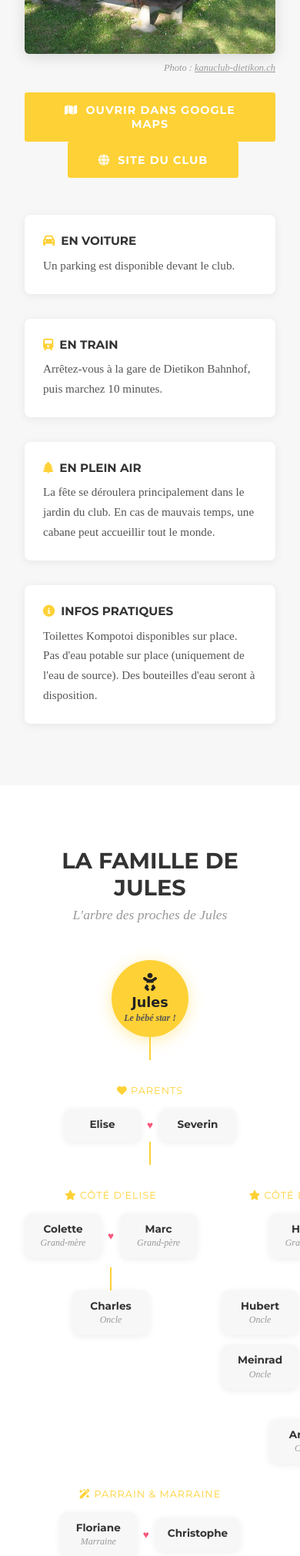
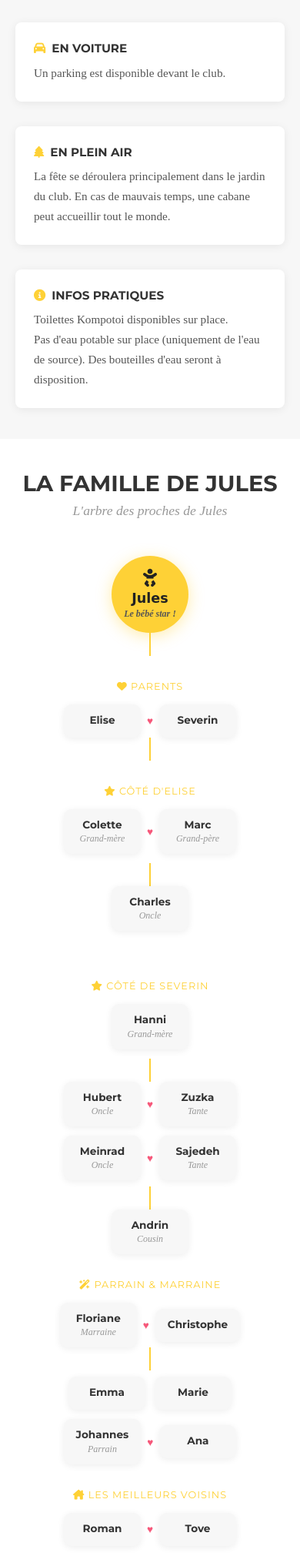
Before and after one commit to elise-hub/webpage_jules_welcome_party, a Flask app: page / in a window 390 px wide; the page is wider, and only the part inside the window is pictured. Shown: the part 3928-5949 px from the top of that part at 77% size. Run offline with Flask 3, Linux system fonts and the light colour scheme; some web fonts are replaced.

Commit message:
Release 1.0.0.2
Co-authored-by: Copilot <copilot@github.com>

```diff
--- a/templates/index.html
+++ b/templates/index.html
@@ -2,7 +2,7 @@
 <html lang="fr" id="html-root">
 <head>
     <meta charset="UTF-8">
-    <meta name="viewport" content="width=device-width, initial-scale=1.0">
+    <meta name="viewport" content="width=device-width, initial-scale=1.0, maximum-scale=5.0">
     <title>Jules Welcome Party</title>
     <!-- "Kranky" from Google Fonts is used for the event title (https://fonts.google.com/specimen/Kranky). -->
     <link href="https://fonts.googleapis.com/css2?family=Kranky&family=Montserrat:wght@400;700&family=Droid+Serif:ital,wght@0,400;1,400&family=Roboto+Slab:wght@100;400;700&display=swap" rel="stylesheet">
@@ -76,7 +76,7 @@
         }
         header h1::before,
         header h1::after {
-            content: ' \2726 ';
+            content: ' 🎉 ';
             color: #fed136;
             font-size: 2.2rem;
             opacity: .85;
@@ -283,13 +283,22 @@
             header h1 { font-size: 2.4rem; }
             .section-heading { font-size: 1.8rem; }
             nav ul { display: none; }
+            nav { padding: .75rem 1rem; }
+            section { padding: 2.5rem 1rem; }
+            .container { padding: 0 .25rem; }
             .map-image-grid { grid-template-columns: 1fr; }
-            .venue-photo { height: 280px; }
+            .venue-photo { height: 220px; }
+            .venue-info-grid { grid-template-columns: 1fr; }
+            .details-grid { grid-template-columns: 1fr; }
+            .food-grid { grid-template-columns: 1fr; }
+            .btn-xl { padding: .7rem 1.2rem; font-size: .85rem; }
+            .map-link-wrap { display: flex; flex-direction: column; gap: .75rem; align-items: center; }
             .tree-row { gap: .75rem; }
             .tree-person { min-width: 100px; padding: .75rem 1rem; }
             .tree-person .name { font-size: .85rem; }
             .tree-person.baby { min-width: 100px; min-height: 100px; padding: 1rem; }
             .tree-person.baby .name { font-size: 1.1rem; }
+            div[style*="grid-template-columns: 1fr 1fr"] { grid-template-columns: 1fr !important; }
         }
     </style>
 </head>
@@ -421,8 +430,7 @@
                         <li><span class="fr">Sauces (ketchup, mayonnaise et moutarde de Dijon bien sûr!)</span><span class="de">Verschiedene Saucen (ketchup, mayonnaise und moutarde de Dijon bien sûr!)</span><span class="en">Various sauces (ketchup, mayonnaise and mustard de Dijon of course!)</span></li>
                         <li><span class="fr">Boissons</span><span class="de">Getränke</span><span class="en">Drinks</span></li>
                         <li><span class="fr">Desserts</span><span class="de">Desserts</span><span class="en">Desserts</span></li>
-                        <li><span class="fr">Couverts et verres pour tous</span><span class="de">Besteck und Gläser für alle</span><span class="en">Forks, knives, and glasses for all guests</span></li>
-                    </ul>
+                        <li><span class="fr">Couverts, assiettes et verres pour tous</span><span class="de">Besteck, Teller und Gläser für alle</span><span class="en">Forks, plates, and glasses for all guests</span></li>
                 </div>
             </div>
         </div>
@@ -472,14 +480,6 @@
                         <span class="fr">Un parking est disponible devant le club.</span>
                         <span class="de">Es gibt einen Parkplatz vor dem Klub.</span>
                         <span class="en">There is a parking lot in front of the club.</span>
-                    </p>
-                </div>
-                <div class="venue-info-card">
-                    <h4><i class="fas fa-train"></i><span class="fr">En train</span><span class="de">Mit dem Zug</span><span class="en">By Train</span></h4>
-                    <p>
-                        <span class="fr">Arrêtez-vous à la gare de Dietikon Bahnhof, puis marchez 10 minutes.</span>
-                        <span class="de">Haltet am Bahnhof Dietikon und geht 10 Minuten zu Fuss.</span>
-                        <span class="en">Stop at Dietikon Bahnhof train station and walk 10 minutes.</span>
                     </p>
                 </div>
                 <div class="venue-info-card">
```
Also changed, not shown: index.html (+13 -13 lines), webpage_instruction.md (+1 -2 lines).
